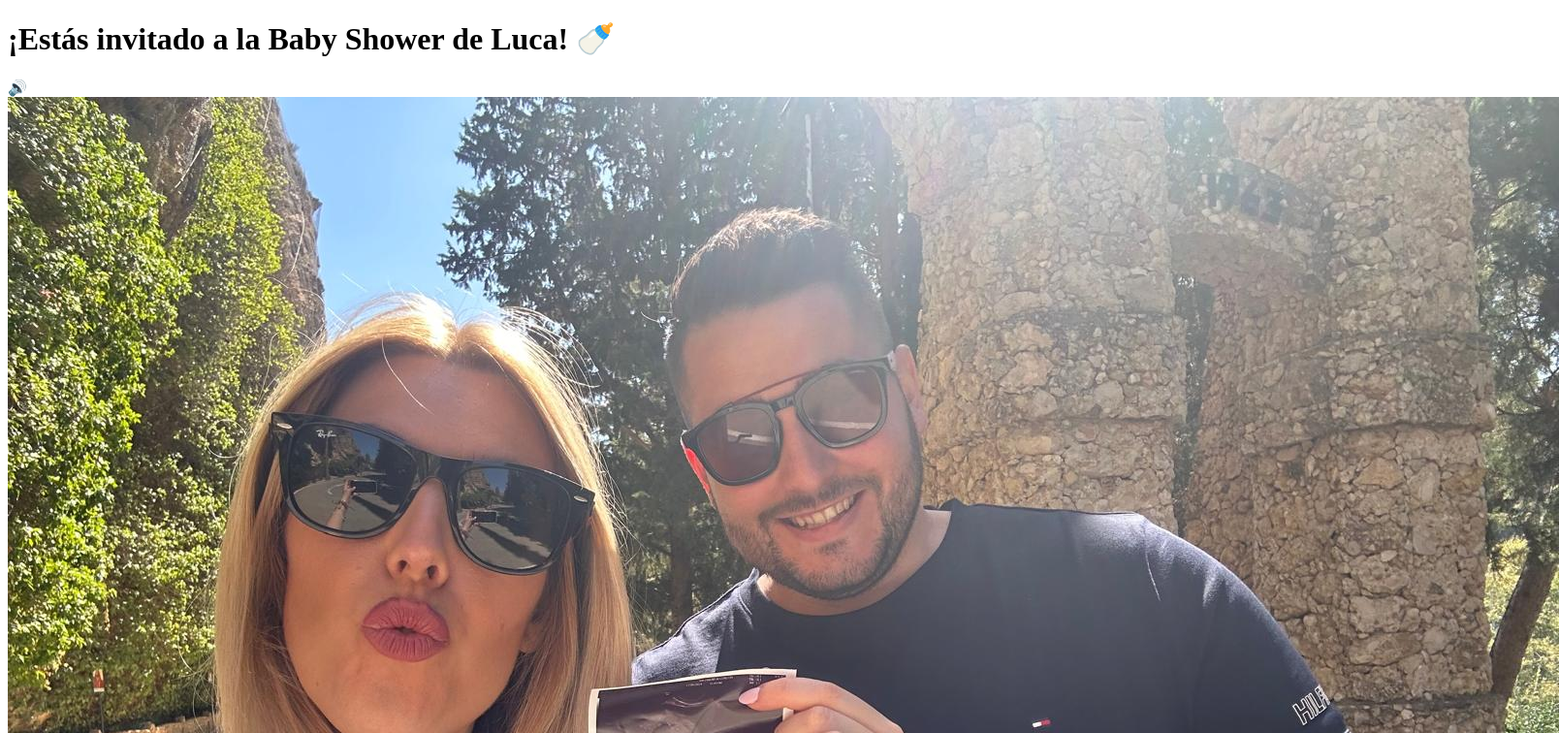
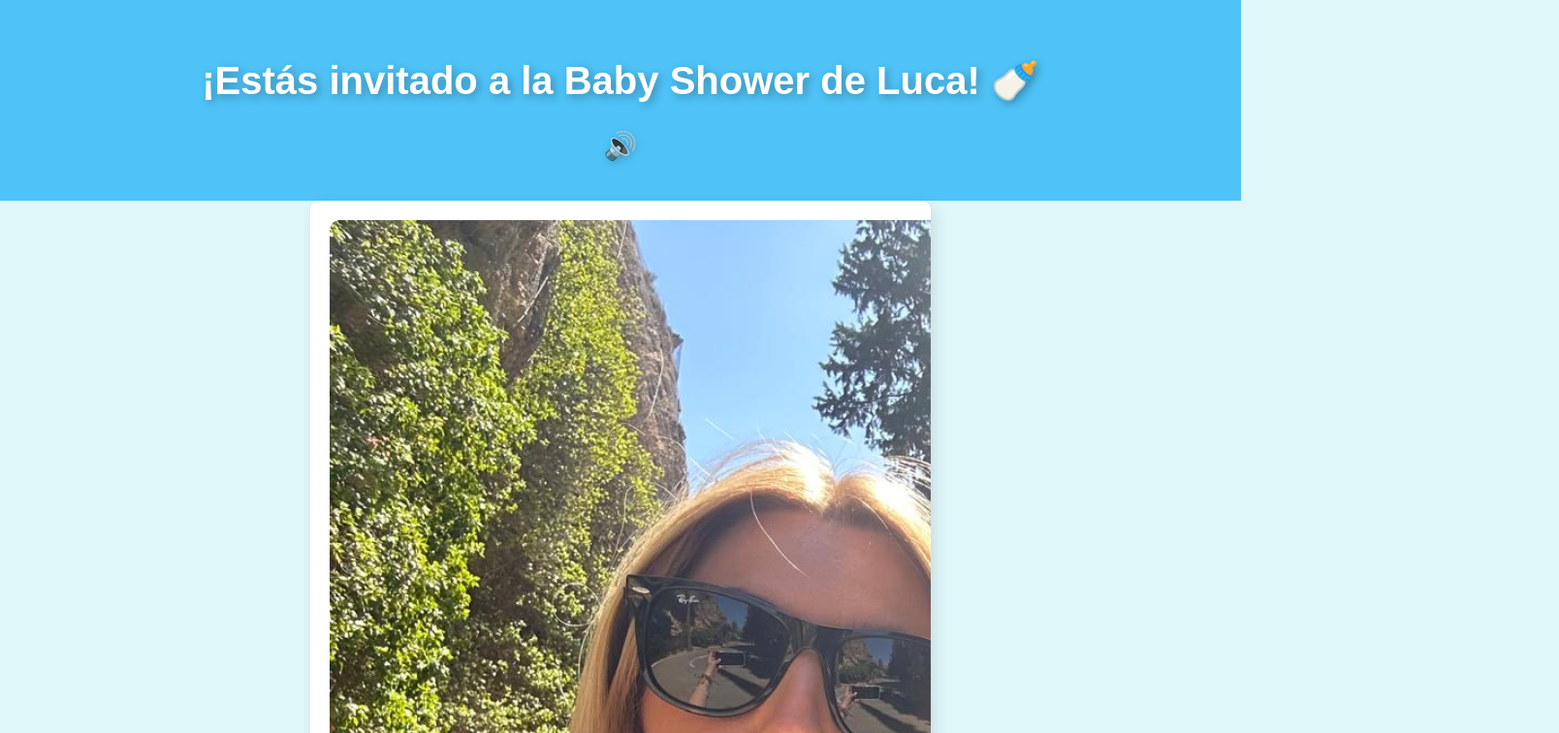
Before and after one commit to Carlos-Esteban-Carretero/Baby-Shower-Luca, a plain HTML site: page index.html in a window 1280 px wide. Shown: the top 756 px of the page at 97% size, 1608 px wide, since content can reach past the window. Drawn offline with nearby package versions, Linux system fonts and the light colour scheme; no server answers.

Commit message:
Update styles.css

```diff
--- a/styles.css
+++ b/styles.css
@@ -1,81 +1,71 @@
-document.addEventListener("DOMContentLoaded", function () {
-    console.log("✅ Página cargada correctamente");
+/* 🎨 Estilos Generales */
+body {
+    font-family: 'Poppins', sans-serif;
+    text-align: center;
+    background-color: #e0f7fa;
+    color: #333;
+    margin: 0;
+    padding: 0;
+}
 
-    // 🔹 Animación del título con GSAP
-    gsap.from("#titulo", {
-        duration: 1.5,
-        opacity: 0,
-        y: -50,
-        ease: "bounce.out"
-    });
+/* 🌟 Encabezado */
+header {
+    background-color: #4fc3f7;
+    padding: 40px;
+    color: white;
+    font-size: 28px;
+    font-weight: bold;
+    text-shadow: 2px 2px 10px rgba(0, 0, 0, 0.2);
+    animation: fadeInDown 1s ease-in-out;
+}
 
-    // 🎠 Carrusel funcional
-    const slides = document.querySelectorAll(".carousel-slide");
-    const carouselContainer = document.querySelector(".carousel-container");
-    let index = 0;
+/* 🎉 Animación del título */
+#titulo {
+    font-size: 40px;
+    font-weight: bold;
+    color: #fff;
+    text-shadow: 3px 3px 10px rgba(0, 0, 0, 0.3);
+    text-align: center;
+    margin-top: 20px;
+    animation: fadeIn 1.5s ease-in-out;
+}
 
-    function cambiarImagen() {
-        index = (index + 1) % slides.length;
-        const desplazamiento = -index * 100;
-        carouselContainer.style.transform = `translateX(${desplazamiento}%)`;
-    }
+/* 📍 Secciones */
+section {
+    margin: 30px auto;
+    padding: 20px;
+    background-color: white;
+    border-radius: 15px;
+    box-shadow: 5px 5px 15px rgba(0, 0, 0, 0.1);
+    width: 80%;
+    max-width: 900px;
+    animation: fadeInUp 1s ease-in-out;
+}
 
-    setInterval(cambiarImagen, 3000);
+/* 🎠 Estilos del carrusel */
+#carousel {
+    width: 100%;
+    max-width: 600px;
+    margin: auto;
+    overflow: hidden;
+    border-radius: 10px;
+    position: relative;
+}
 
-    // 🔥 🔥 🔥 FIREBASE 🔥 🔥 🔥
-    const db = firebase.database();
-    const listaInvitados = document.getElementById("lista-invitados");
-    const contadorInvitados = document.getElementById("contador-invitados");
-    const rsvpForm = document.getElementById("rsvpForm");
-    const acompanantesContainer = document.getElementById("acompanantes-container");
-    const btnAgregarAcompanante = document.getElementById("agregar-acompanante");
+.carousel-container {
+    display: flex;
+    width: 300%;
+    transition: transform 1s ease-in-out;
+}
 
-    // ➕ Agregar acompañantes
-    btnAgregarAcompanante.addEventListener("click", function () {
-        let nuevoInput = document.createElement("input");
-        nuevoInput.type = "text";
-        nuevoInput.className = "acompanante";
-        nuevoInput.placeholder = "Nombre del acompañante";
-        acompanantesContainer.appendChild(nuevoInput);
-    });
+.carousel-slide {
+    width: 100%;
+    flex: 0 0 100%;
+}
 
-    // 📌 Guardar en Firebase
-    rsvpForm.addEventListener("submit", function (e) {
-        e.preventDefault();
-
-        let nombre = document.getElementById("nombre").value.trim();
-        let apellido = document.getElementById("apellido").value.trim();
-        let acompanantes = [...document.querySelectorAll(".acompanante")].map(input => input.value.trim()).filter(val => val !== "");
-
-        if (nombre && apellido) {
-            let nuevoInvitado = db.ref("invitados").push();
-            nuevoInvitado.set({
-                nombre: nombre,
-                apellido: apellido,
-                acompanantes: acompanantes
-            }).then(() => {
-                console.log("🎉 Invitado registrado con éxito en Firebase");
-                rsvpForm.reset();
-                acompanantesContainer.innerHTML = "";
-            }).catch(error => {
-                console.error("❌ Error al guardar en Firebase:", error);
-            });
-        } else {
-            alert("Por favor, completa tu nombre y apellido.");
-        }
-    });
-
-    // 📌 Mostrar invitados en tiempo real desde Firebase
-    db.ref("invitados").on("value", (snapshot) => {
-        listaInvitados.innerHTML = "";
-        let count = 0;
-        snapshot.forEach(childSnapshot => {
-            let data = childSnapshot.val();
-            let li = document.createElement("li");
-            li.textContent = `${data.nombre} ${data.apellido}`;
-            listaInvitados.appendChild(li);
-            count++;
-        });
-        contadorInvitados.textContent = count;
-    });
-});
+.carousel-slide img {
+    width: 100%;
+    height: auto;
+    border-radius: 10px;
+    display: block;
+}
```
